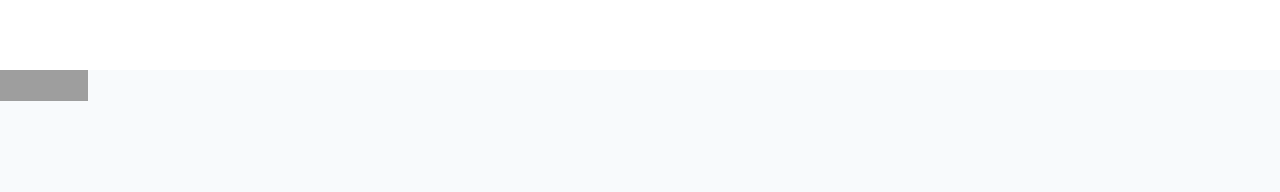
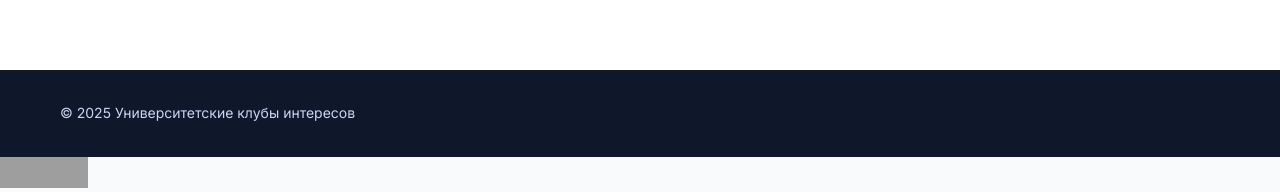
Before and after one commit to darishevruslan-sys/university-clubs, a React (Create React App) app in the folder client/: page / in a window 1280 px wide. Shown: the part 1726-1918 px from the top of the page. Before the commit the page ends 1835 px from the top, so only its background shows below. Built offline with nearby package versions, Linux system fonts and the light colour scheme; no server answers; grey boxes are pictures that could not be loaded.

Commit message:
Add Top100 counter to footer

```diff
--- a/client/public/index.html
+++ b/client/public/index.html
@@ -61,39 +61,5 @@ alt=""/></a><script>(function(d,s){d.getElementById("licntD8A3").src=
     </noscript>
     <!-- /Top.Mail.Ru counter -->
 
-    <!-- Top100 (Kraken) Counter -->
-    <script>
-      (function (w, d, c) {
-        (w[c] = w[c] || []).push(function () {
-          var options = {
-            project: 7749163,
-          };
-          try {
-            w.top100Counter = new top100(options);
-          } catch (e) {}
-        });
-        var n = d.getElementsByTagName("script")[0],
-          s = d.createElement("script"),
-          f = function () {
-            n.parentNode.insertBefore(s, n);
-          };
-        s.type = "text/javascript";
-        s.async = true;
-        s.src =
-          (d.location.protocol == "https:" ? "https:" : "http:") +
-          "//st.top100.ru/top100/top100.js";
-
-        if (w.opera == "[object Opera]") {
-          d.addEventListener("DOMContentLoaded", f, false);
-        } else {
-          f();
-        }
-      })(window, document, "_top100q");
-    </script>
-    <noscript>
-      <img src="//counter.rambler.ru/top100.cnt?pid=7749163" alt="Топ-100" />
-    </noscript>
-    <!-- END Top100 (Kraken) Counter -->
-
   </body>
 </html>
--- a/client/src/App.css
+++ b/client/src/App.css
@@ -1036,3 +1036,36 @@ main {
     padding: 20px;
   }
 }
+
+/* Footer */
+.site-footer {
+  background: #0f172a;
+  color: #e2e8f0;
+  padding: 32px 0;
+  margin-top: auto;
+}
+
+.footer-inner {
+  display: flex;
+  flex-direction: column;
+  gap: 16px;
+  align-items: center;
+  text-align: center;
+}
+
+.footer-copy {
+  font-size: 14px;
+  color: #cbd5f5;
+}
+
+.footer-counters img {
+  display: block;
+}
+
+@media (min-width: 768px) {
+  .footer-inner {
+    flex-direction: row;
+    justify-content: space-between;
+    text-align: left;
+  }
+}
--- a/client/src/App.js
+++ b/client/src/App.js
@@ -1,6 +1,7 @@
 import React from 'react';
 import { Routes, Route } from 'react-router-dom';
 import Navbar from './components/Navbar';
+import Footer from './components/Footer';
 import Home from './pages/Home';
 import Clubs from './pages/Clubs';
 import ClubDetail from './pages/ClubDetail';
@@ -18,6 +19,7 @@ function App() {
           <Route path="*" element={<Home />} />
         </Routes>
       </main>
+      <Footer />
     </div>
   );
 }
--- /dev/null
+++ b/client/src/components/Footer.js
@@ -0,0 +1,55 @@
+import React, { useEffect } from 'react';
+
+const TOP100_PROJECT_ID = 7749163;
+
+const Footer = () => {
+  useEffect(() => {
+    if (!window._top100q) {
+      window._top100q = [];
+    }
+
+    if (!window.__top100CounterInitialized) {
+      window._top100q.push(function () {
+        const options = {
+          project: TOP100_PROJECT_ID,
+        };
+        try {
+          window.top100Counter = new window.top100(options);
+        } catch (error) {
+          // Silently ignore initialization errors
+        }
+      });
+      window.__top100CounterInitialized = true;
+    }
+
+    if (!document.querySelector('script[data-top100-counter]')) {
+      const script = document.createElement('script');
+      script.type = 'text/javascript';
+      script.async = true;
+      script.setAttribute('data-top100-counter', 'true');
+      script.src =
+        (document.location.protocol === 'https:' ? 'https:' : 'http:') +
+        '//st.top100.ru/top100/top100.js';
+      document.body.appendChild(script);
+    }
+  }, []);
+
+  return (
+    <footer className="site-footer">
+      <div className="container footer-inner">
+        <div className="footer-copy">
+          © {new Date().getFullYear()} Университетские клубы интересов
+        </div>
+        <div
+          className="footer-counters"
+          dangerouslySetInnerHTML={{
+            __html:
+              '<noscript><img src="//counter.rambler.ru/top100.cnt?pid=7749163" alt="Топ-100" /></noscript>',
+          }}
+        />
+      </div>
+    </footer>
+  );
+};
+
+export default Footer;
```
